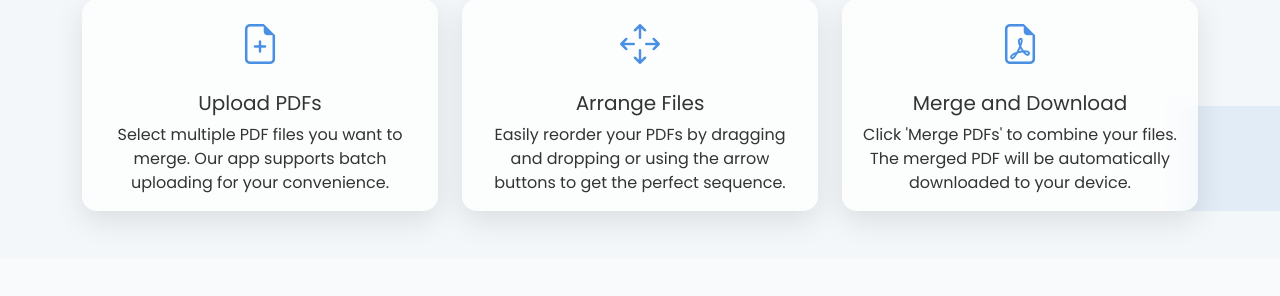
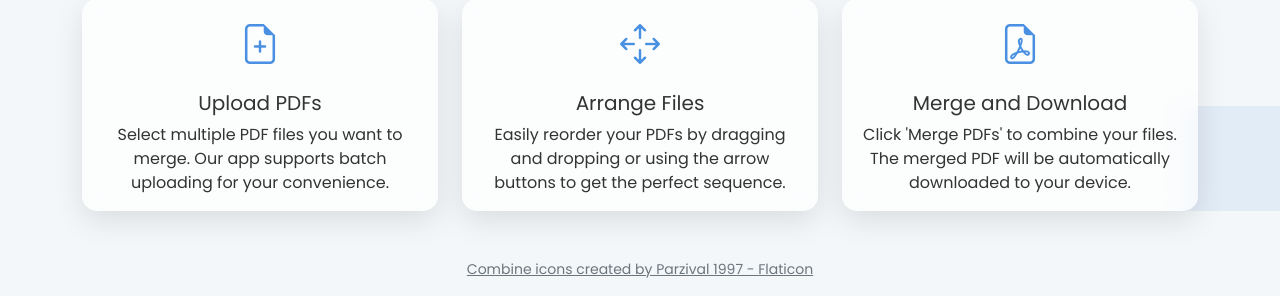
Before and after one commit to MoeXD2/pdf-merger, a FastAPI app: page / in a window 1280 px wide. Shown: the part 673-969 px from the top of the page. Before the commit the page ends 900 px from the top, so only its background shows below. Run offline with FastAPI, Linux system fonts and the light colour scheme; some libraries are stand-ins or nearby versions.

Commit message:
Added attribution to FlatIcon

```diff
--- a/templates/index.html
+++ b/templates/index.html
@@ -108,6 +108,14 @@
         </div>
     </div>
 
+    <footer class="text-center mt-4">
+        <p class="small">
+          <a href="https://www.flaticon.com/free-icons/combine" title="combine icons" class="text-muted" target="_blank">
+            Combine icons created by Parzival 1997 - Flaticon
+          </a>
+        </p>
+    </footer>
+
     <script src="https://cdn.jsdelivr.net/npm/bootstrap@5.1.3/dist/js/bootstrap.bundle.min.js"></script>
     <script src="{{ url_for('static', path='/js/script.js') }}"></script>
 </body>
```
